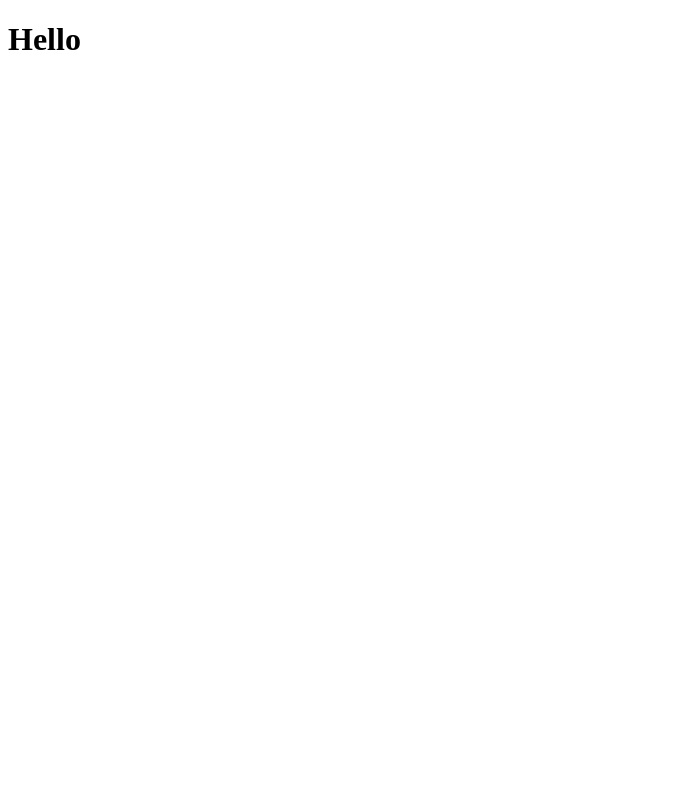
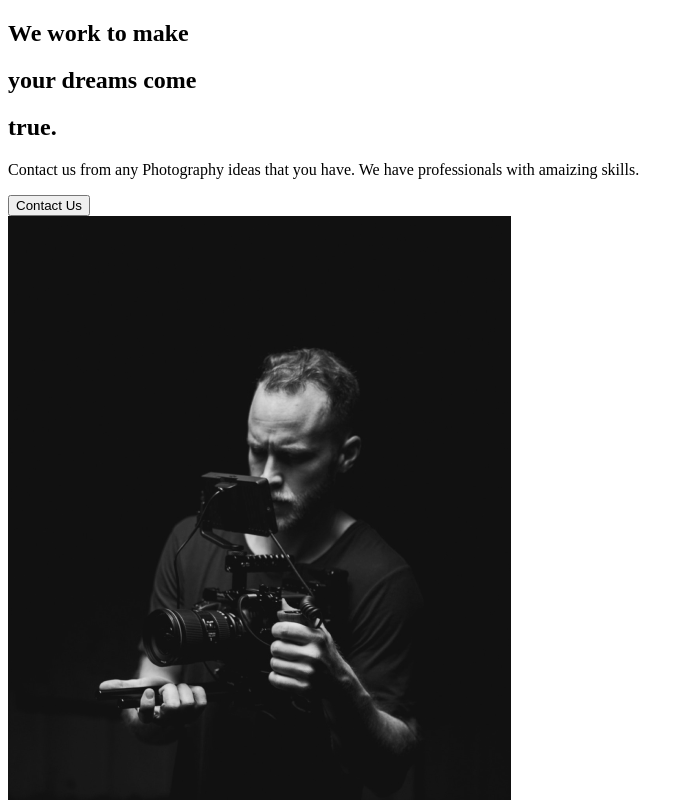
Before and after one commit to nishithgadhiya/react-capture, a React (Create React App) app: page / in a window 1280 px wide. Shown: the top 800 px of the page, without its empty margins (0-694 px from the left). Built offline with nearby package versions, Linux system fonts and the light colour scheme.

Commit message:
Added About Section

```diff
--- a/src/App.js
+++ b/src/App.js
@@ -1,9 +1,10 @@
 import React from "react";
+import ABoutUs from "./pages/AboutUs";
 
 function App() {
   return (
     <div className="App">
-      <h1>Hello</h1>
+      <ABoutUs />
     </div>
   );
 }
--- /dev/null
+++ b/src/compoents/AboutSection.js
@@ -0,0 +1,34 @@
+import React from "react";
+import home1 from "../img/home1.png";
+
+const AboutSection = () => {
+  return (
+    <div>
+      <div className="description">
+        <div className="title">
+          <div className="hide">
+            <h2>We work to make</h2>
+          </div>
+          <div className="hide">
+            <h2>
+              your <span>dreams</span> come
+            </h2>
+          </div>
+          <div className="hide">
+            <h2>true.</h2>
+          </div>
+        </div>
+        <p>
+          Contact us from any Photography ideas that you have. We have
+          professionals with amaizing skills.
+        </p>
+        <button>Contact Us</button>
+      </div>
+      <div className="image">
+        <img src={home1} alt="guy with a camera" />
+      </div>
+    </div>
+  );
+};
+
+export default AboutSection;
--- /dev/null
+++ b/src/pages/AboutUs.js
@@ -0,0 +1,9 @@
+import React from "react";
+//Page components
+import AboutSection from "../compoents/AboutSection";
+
+const ABoutUs = () => {
+  return <AboutSection />;
+};
+
+export default ABoutUs;
```
